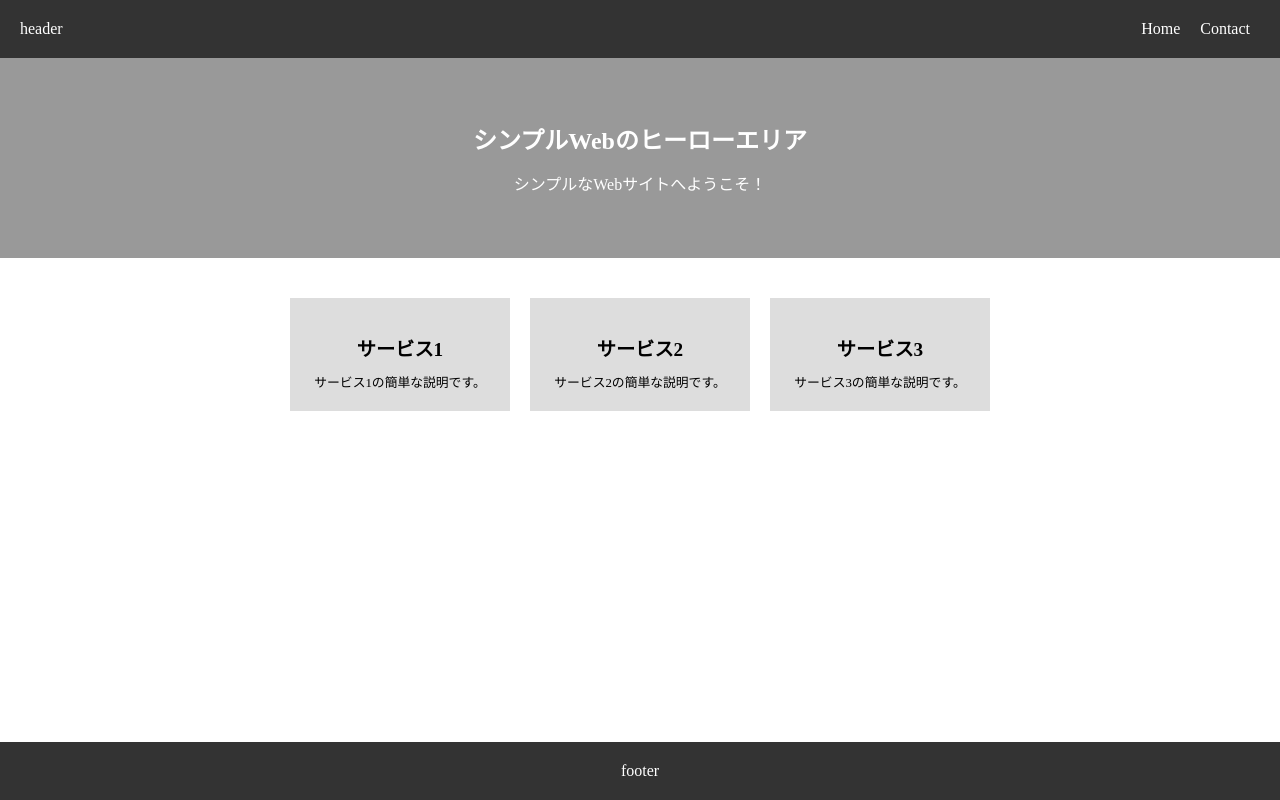
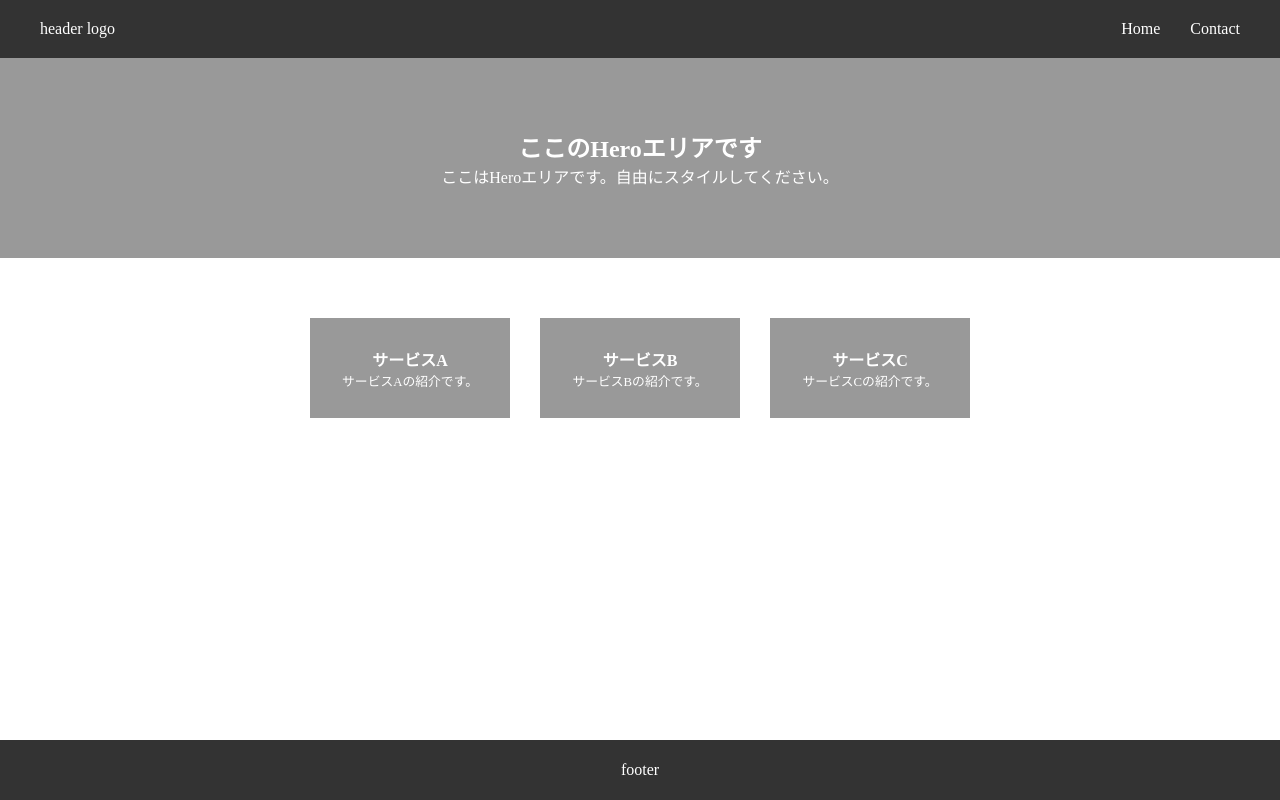
Before and after one commit to eizaburo/simple-web-202507, a plain HTML site: page index.html in a window 1280 px wide. Drawn offline with Linux system fonts and the light colour scheme.

Commit message:
大幅変更

```diff
--- a/index.html
+++ b/index.html
@@ -4,115 +4,13 @@
 <head>
     <meta charset="utf-8">
     <meta name="viewport" content="width=device-width, initial-scale=1.0">
-    <title>simeple-web-home</title>
-    <style>
-        body {
-            margin: 0;
-            padding: 0;
-            height: 100vh;
-            display: flex;
-            flex-direction: column;
-        }
-
-        header {
-            display: flex;
-            flex-direction: row;
-            align-items: center;
-            justify-content: space-between;
-            background-color: #333;
-            color: #fff;
-            padding: 20px;
-        }
-
-        nav ul {
-            display: flex;
-            margin: 0;
-            padding: 0;
-            list-style: none;
-        }
-
-        nav ul li {
-            margin: 0 10px;
-        }
-
-        nav ul li a {
-            color: #fff;
-            text-decoration: none;
-        }
-
-        .hero {
-            display: flex;
-            flex-direction: column;
-            align-items: center;
-            justify-content: center;
-            height: 200px;
-            background-color: #999;
-            color: #fff;
-        }
-
-        .hero h1 {
-            font-size: 1.5rem;
-            margin-top: 0;
-            margin-bottom: 15px;
-        }
-
-        .hero p {
-            font-size: 1.0rem;
-            margin: 0;
-        }
-
-        main {
-            flex: 1;
-        }
-
-        .services {
-            display: flex;
-            justify-content: center;
-            gap: 20px;
-            margin: 40px 0;
-            padding: 0 20px;
-        }
-
-        .service {
-            background: #ddd;
-            padding: 20px;
-            text-align: center;
-            min-width: 180px;
-        }
-
-        .service h2 {
-            font-size: 1.2rem;
-            margin-bottom: 10px;
-        }
-
-        .service p {
-            font-size: 0.8rem;
-            margin: 0;
-        }
-
-        @media (max-width: 800px) {
-            .services {
-                flex-direction: column;
-                align-items: center;
-            }
-
-            .service {
-                width: 80%;
-            }
-        }
-
-        footer {
-            background-color: #333;
-            color: #fff;
-            text-align: center;
-            padding: 20px 0;
-        }
-    </style>
+    <title>simple-web-home</title>
+    <link rel="stylesheet" href="style.css">
 </head>
 
 <body>
     <header>
-        header
+        header logo
         <nav>
             <ul>
                 <li><a href="index.html">Home</a></li>
@@ -122,21 +20,21 @@
     </header>
     <main>
         <section class="hero">
-            <h1>シンプルWebのヒーローエリア</h1>
-            <p>シンプルなWebサイトへようこそ！</p>
+            <h1>ここのHeroエリアです</h1>
+            <p>ここはHeroエリアです。自由にスタイルしてください。</p>
         </section>
         <section class="services">
             <div class="service">
-                <h2>サービス1</h2>
-                <p>サービス1の簡単な説明です。</p>
+                <h2>サービスA</h2>
+                <p>サービスAの紹介です。</p>
             </div>
             <div class="service">
-                <h2>サービス2</h2>
-                <p>サービス2の簡単な説明です。</p>
+                <h2>サービスB</h2>
+                <p>サービスBの紹介です。</p>
             </div>
             <div class="service">
-                <h2>サービス3</h2>
-                <p>サービス3の簡単な説明です。</p>
+                <h2>サービスC</h2>
+                <p>サービスCの紹介です。</p>
             </div>
         </section>
     </main>
--- /dev/null
+++ b/style.css
@@ -0,0 +1,159 @@
+* {
+    margin: 0;
+    padding: 0;
+    box-sizing: border-box;
+}
+
+body {
+    min-height: 100vh;
+    display: flex;
+    flex-direction: column;
+}
+
+header {
+    background-color: #333;
+    color: #fff;
+    display: flex;
+    align-items: center;
+    justify-content: space-between;
+    padding: 0 40px;
+}
+
+header ul {
+    display: flex;
+    margin: 20px 0;
+    gap: 30px;
+}
+
+header ul li {
+    list-style: none;
+}
+
+header ul li a {
+    text-decoration: none;
+    color: #fff;
+}
+
+header ul li a:hover {
+    color: #aaa;
+
+}
+
+main {
+    flex: 1;
+}
+
+.hero {
+    background-color: #999;
+    height: 200px;
+    display: flex;
+    flex-direction: column;
+    align-items: center;
+    justify-content: center;
+}
+
+.hero h1 {
+    font-size: 1.5rem;
+    color: #fff;
+}
+
+.hero p {
+    color: #fff;
+    margin: 0;
+    font-size: 1.0rem;
+}
+
+.services {
+    display: flex;
+    justify-content: center;
+    gap: 30px;
+    margin: 60px 20px;
+}
+
+.service {
+    background-color: #999;
+    height: 100px;
+    width: 200px;
+    display: flex;
+    flex-direction: column;
+    align-items: center;
+    justify-content: center;
+}
+
+.service h2 {
+    font-size: 1.0rem;
+    color: #fff;
+}
+
+.service p {
+    font-size: 0.8rem;
+    margin: 0;
+    color: #fff;
+}
+
+@media (max-width: 800px) {
+    .services {
+        flex-direction: column;
+        align-items: center;
+    }
+
+    .service {
+        margin: 10px;
+        width: 80%;
+        height: 100px;
+    }
+}
+
+footer {
+    background-color: #333;
+    color: #fff;
+    display: flex;
+    height: 60px;
+    justify-content: center;
+    align-items: center;
+    margin-top: 20px;
+}
+
+.contact-form {
+    background-color: #eee;
+    margin: 40px auto;
+    display: flex;
+    flex-direction: column;
+    max-width: 400px;
+    padding: 40px;
+    gap: 10px;
+}
+
+.contact-form input,
+.contact-form textarea {
+    padding: 10px;
+    border: 1px solid #aaa;
+    border-radius: 5px;
+    box-sizing: border-box;
+}
+
+.contact-form label {
+    font-size: 1.0rem;
+}
+
+.contact-form button {
+    margin-top: 20px;
+    background-color: #333;
+    color: #fff;
+    padding: 10px;
+    border-radius: 5px;
+}
+
+.contact-form button:hover {
+    background-color: #555;
+}
+
+.error-message {
+    font-size: 0.8rem;
+    color: #f00;
+    display: none;
+}
+
+.error-message.show {
+    display: block;
+}
```
Also changed, not shown: contact.html (+53 -178 lines).
